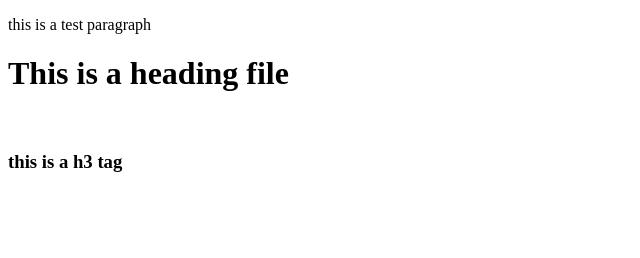
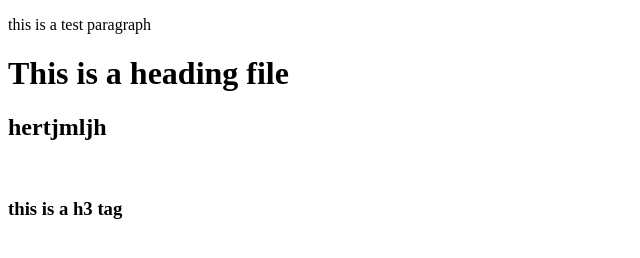
Before and after one commit to jobygeorge99/hello-world, a plain HTML site: page index.html in a window 1280 px wide. Shown: the whole page, without its empty margins (0-640 px from the left). Drawn offline with Linux system fonts and the light colour scheme.

Commit message:
add h2 tag

```diff
--- a/index.html
+++ b/index.html
@@ -8,6 +8,7 @@
 <body>
   <p>this is a test paragraph</p>
   <h1>This is a heading file</h1>
+  <h2>hertjmljh</h2>
   <br>
   <h3>this is a h3 tag</h3>
 </body>
```
